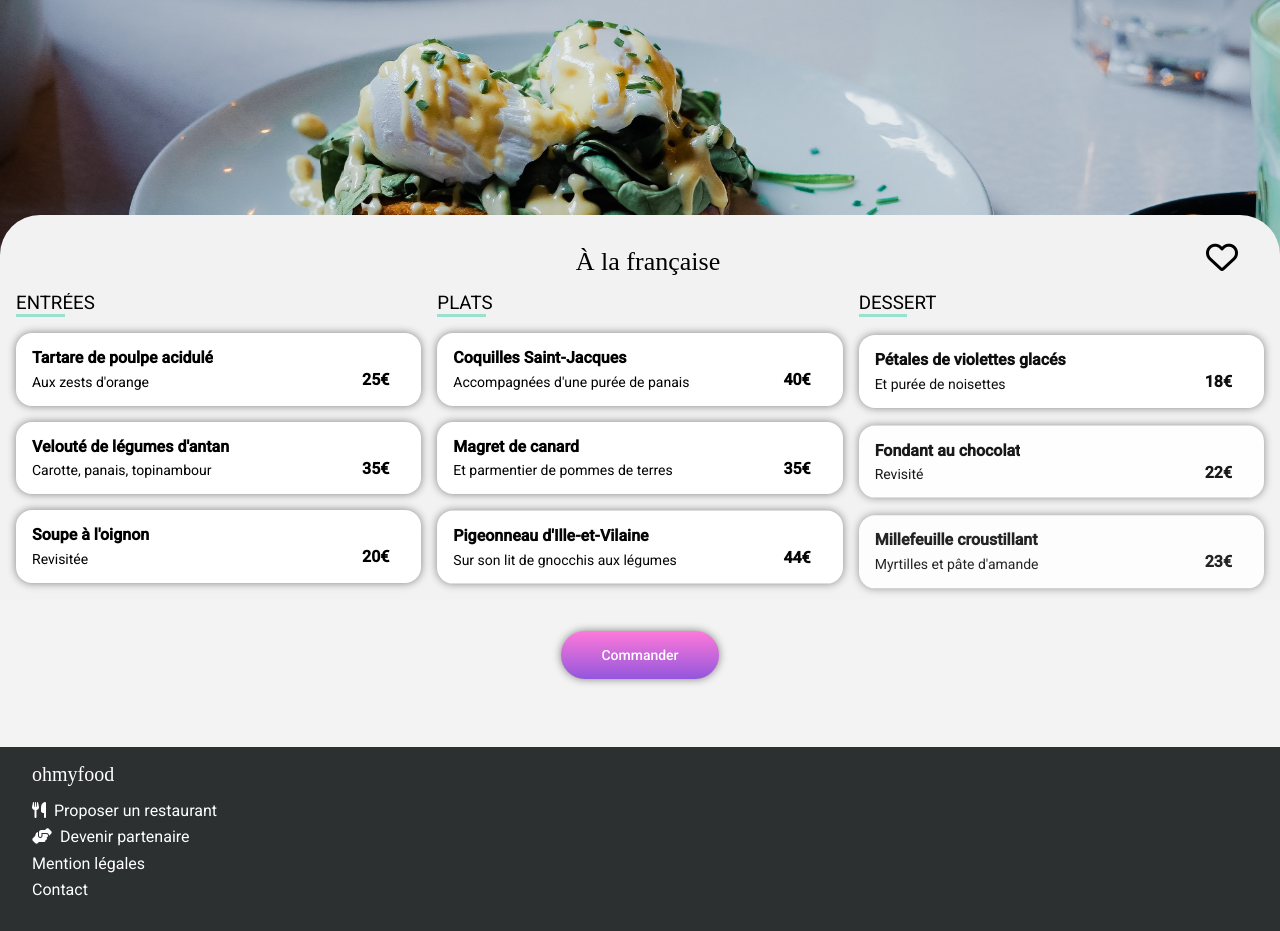
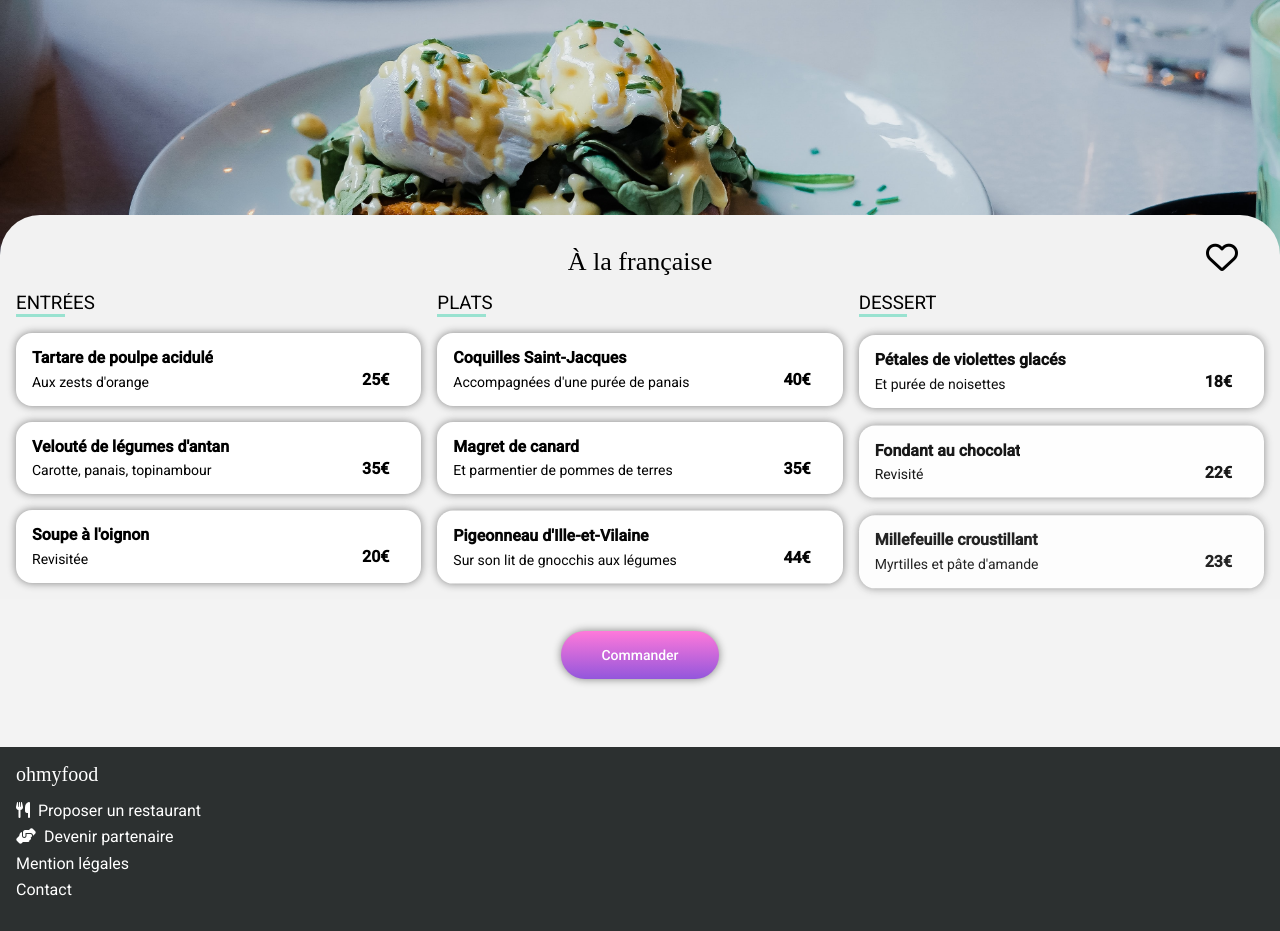
Before and after one commit to Skizx/Ohmyfood, a website: page Pages/a-la-francaise.html in a window 1280 px wide. Shown: the part 172-1103 px from the top of the page. Drawn offline with Linux system fonts and the light colour scheme; a web font is replaced by a local one.

Commit message:
modification padding footer, h2 menus

```diff
--- a/SASS/Layouts/footer.scss
+++ b/SASS/Layouts/footer.scss
@@ -1,7 +1,7 @@
 .footer-block {
     background-color: rgb(44, 48, 48);
     color: white;
-    padding: 16px 0 32px 32px;
+    padding: 16px 0 32px 16px;
 
     & _container {
         display: flex;
--- a/SASS/Pages/restaurants-menus.scss
+++ b/SASS/Pages/restaurants-menus.scss
@@ -33,7 +33,7 @@
     }
 
     & h2 {
-        padding: 32px 16px 16px 32px;
+        padding: 32px 16px 16px 16px;
         font-family: 'Shrikhand';
         font-size: 26px;
         font-weight: 500;
@@ -71,6 +71,7 @@
     gap: 16px;
     padding: 0 16px 16px 16px;
     background-color: #F2F2F2;
+    cursor: pointer;
 
     @media screen and (min-width: 992px) {
         grid-template-columns: repeat(3, 1fr);
```
Also changed, not shown: CSS/Styles.css, 1 other file.
